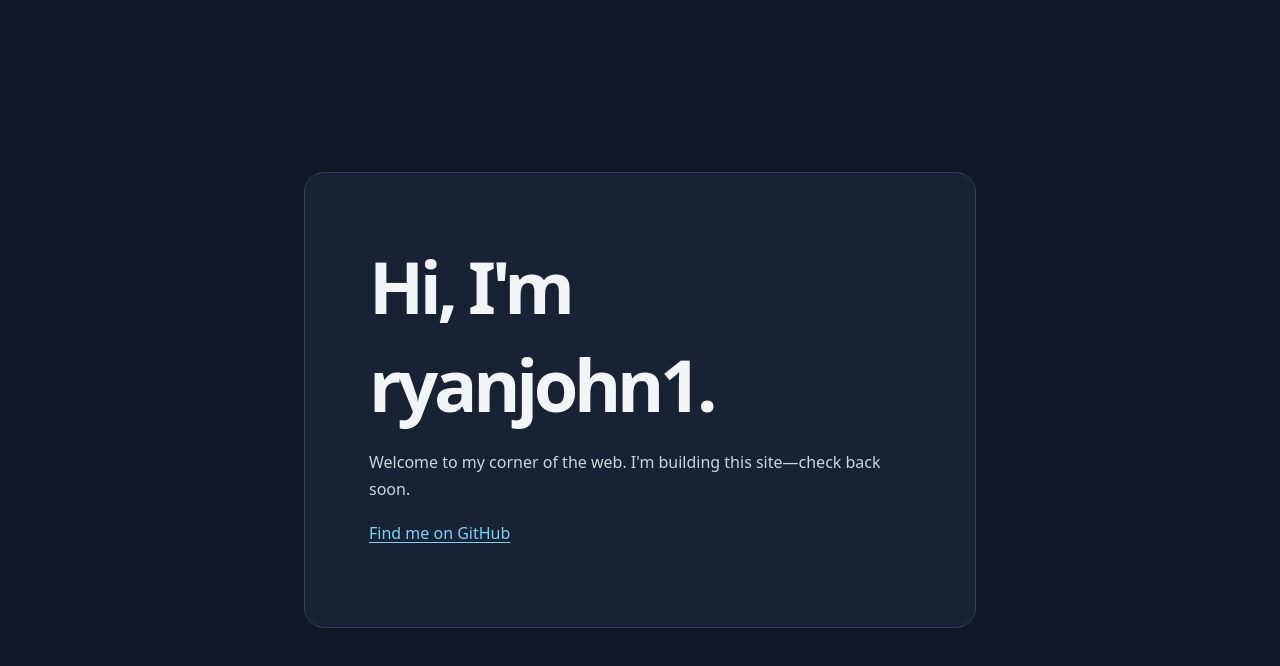
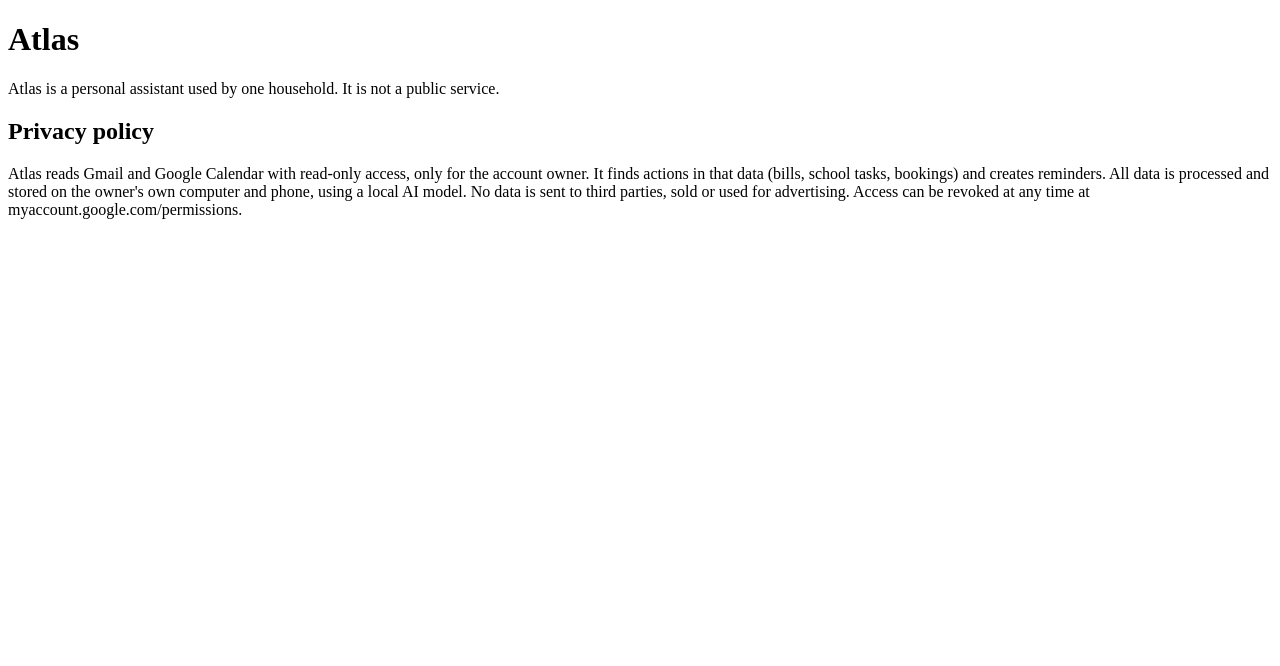
Before and after one commit to ryanjohn1/ryanjohn1, a plain HTML site: page index.html in a window 1280 px wide. Drawn offline with Linux system fonts and the light colour scheme.

Commit message:
Revise index.html for Atlas personal assistant
Updated the HTML structure to reflect new content about Atlas, including a privacy policy and personal assistant details.

```diff
--- a/index.html
+++ b/index.html
@@ -1,26 +1,11 @@
 <!doctype html>
-<html lang="en">
-<head>
-  <meta charset="utf-8">
-  <meta name="viewport" content="width=device-width, initial-scale=1">
-  <meta name="description" content="The personal website of ryanjohn1.">
-  <title>ryanjohn1</title>
-  <style>
-    :root { color-scheme: light dark; font-family: system-ui, sans-serif; }
-    * { box-sizing: border-box; }
-    body { margin: 0; min-height: 100vh; display: grid; place-items: center; padding: 2rem; background: #101827; color: #f3f4f6; }
-    main { width: min(100%, 42rem); padding: clamp(2rem, 8vw, 4rem); border: 1px solid #334155; border-radius: 1.25rem; background: #172235; }
-    h1 { margin: 0; font-size: clamp(2.5rem, 9vw, 4.5rem); letter-spacing: -.06em; }
-    p { color: #cbd5e1; line-height: 1.7; }
-    a { color: #7dd3fc; text-underline-offset: .2em; }
-    a:focus-visible { outline: 2px solid currentColor; outline-offset: 4px; }
-  </style>
-</head>
-<body>
-  <main>
-    <h1>Hi, I'm ryanjohn1.</h1>
-    <p>Welcome to my corner of the web. I'm building this site—check back soon.</p>
-    <p><a href="https://github.com/ryanjohn1">Find me on GitHub</a></p>
-  </main>
-</body>
-</html>
+<meta charset="utf-8">
+<title>Atlas</title>
+<h1>Atlas</h1>
+<p>Atlas is a personal assistant used by one household. It is not a public service.</p>
+<h2>Privacy policy</h2>
+<p>Atlas reads Gmail and Google Calendar with read-only access, only for the account owner.
+It finds actions in that data (bills, school tasks, bookings) and creates reminders.
+All data is processed and stored on the owner's own computer and phone, using a local AI model.
+No data is sent to third parties, sold or used for advertising.
+Access can be revoked at any time at myaccount.google.com/permissions.</p>
```
